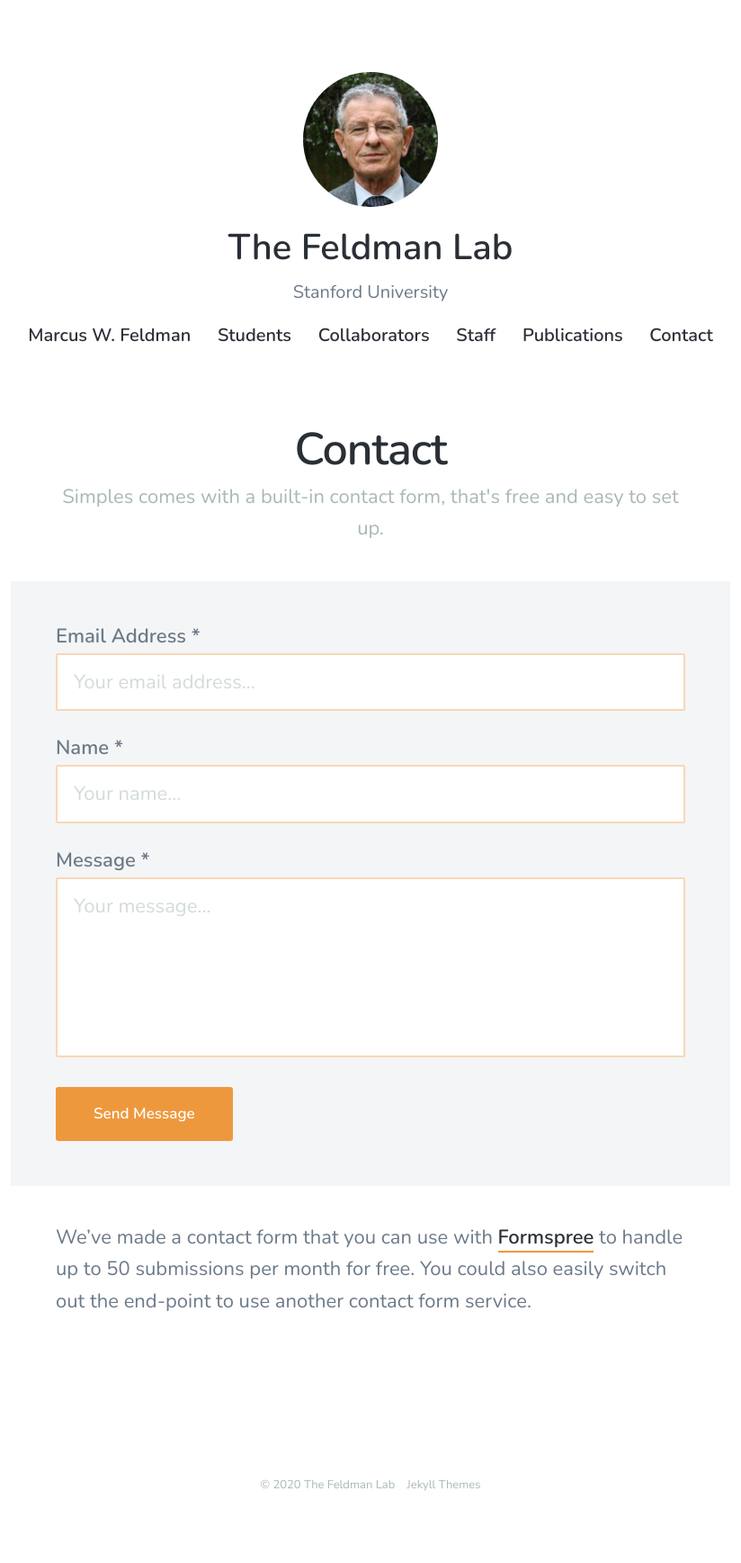
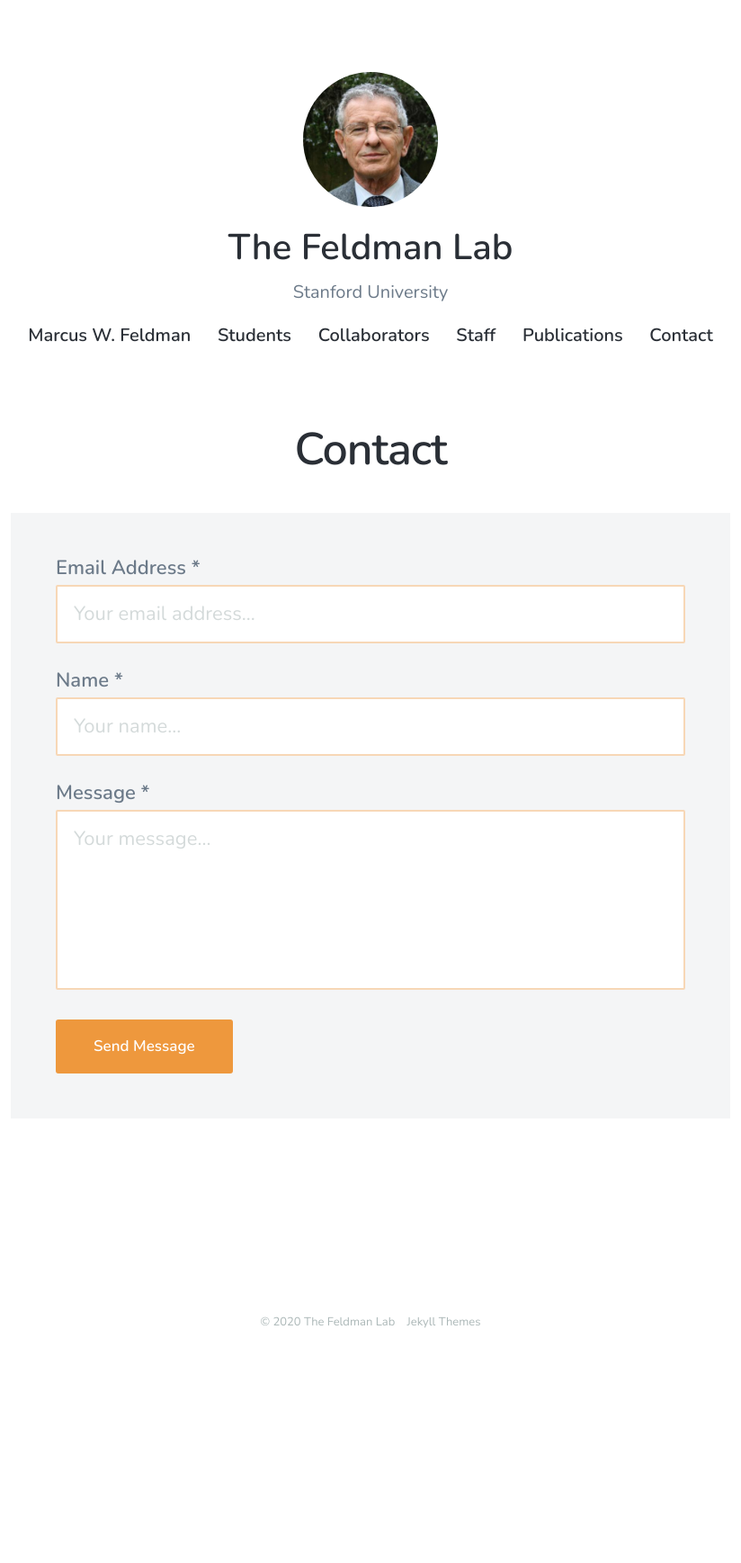
Before and after one commit to mepster/mfeldmanlab.github.io, a Jekyll site: the page built from _pages/contact.md, in a window 1280 px wide. Shown: the whole page at 90% size, without its empty margins (228-1052 px from the left). Built offline with Jekyll 4.4.1, drawn with Linux system fonts in a browser that asks for light colours; nearby versions of some CDN libraries; a file with an impossible date is left out; after the commit the page ends 1556 px from its top, so only the background shows below that.

Commit message:
Update contact.md

```diff
--- a/_pages/contact.md
+++ b/_pages/contact.md
@@ -1,10 +1,8 @@
 ---
 title: Contact
-subtitle: Simples comes with a built-in contact form, that's free and easy to set up.
-description: Simples is a super simple blogging theme for Jekyll.
+subtitle:
+description:
 featured_image: /images/demo/demo-landscape.jpg
 ---
 
 {% include contact-form.html %}
-
-We've made a contact form that you can use with [Formspree](https://formspree.io/create/jekyllthemes) to handle up to 50 submissions per month for free. You could also easily switch out the end-point to use another contact form service.
```
